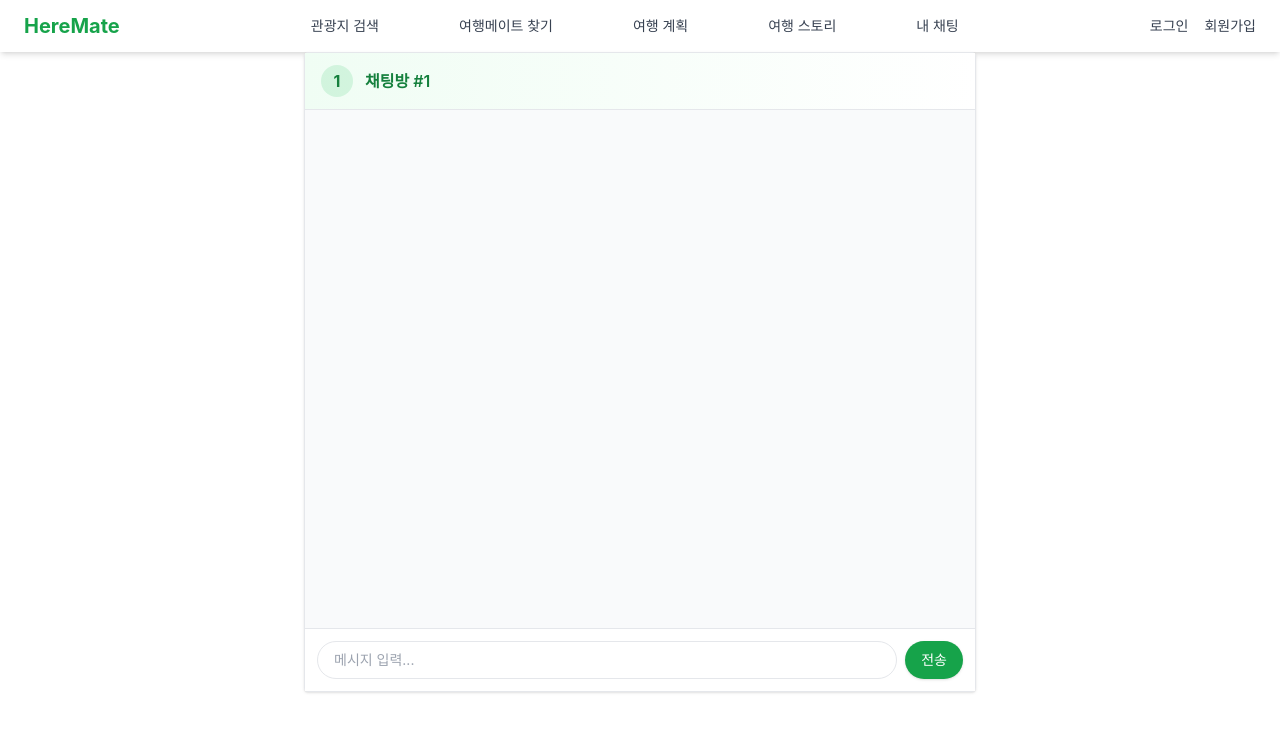
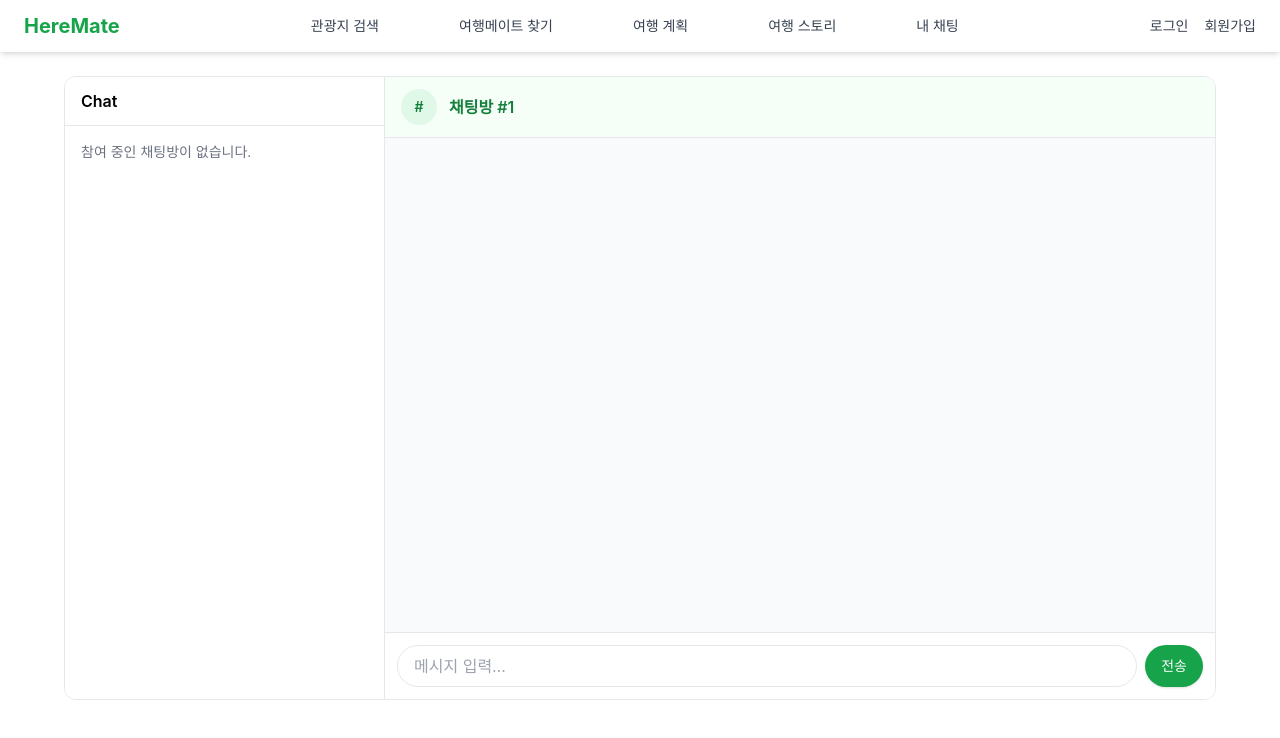
Before and after one commit to juhwi0208/Heremate, a React (Create React App) app in the folder client/: page /chat/1 in a window 1280 px wide. Shown: the top 738 px of the page. Built offline with nearby package versions, Linux system fonts and the light colour scheme; no server answers.

Commit message:
채팅탭 ui 수정

```diff
--- a/client/src/App.js
+++ b/client/src/App.js
@@ -24,6 +24,7 @@ import MateDetail from './features/mate/MateDetail';
 
 import ChatList from './features/chat/ChatList';
 import ChatRoom from './features/chat/ChatRoom';
+import ChatPage from './features/chat/ChatPage';
 
 import Recommend from './features/recommend/Recommend';
 
@@ -87,8 +88,9 @@ function App() {
         <Route path="/mate/:id" element={<MateDetail />} />
 
         {/* 채팅 */}
-        <Route path="/chat" element={<ChatList />} />
-        <Route path="/chat/:id" element={<ChatRoom />} />
+        <Route path="/chat" element={<ChatPage/>} />
+        <Route path="/chat/:id" element={<ChatPage />} />
+
 
         {/* 추천 */}
         <Route path="/recommend" element={<Recommend />} />
--- /dev/null
+++ b/client/src/features/chat/ChatPage.js
@@ -0,0 +1,82 @@
+// client/src/features/chat/ChatPage.js
+import React, { useEffect, useState } from 'react';
+import { useNavigate, useParams } from 'react-router-dom';
+import axios from '../../api/axiosInstance';
+import ChatSidebarList from './ChatSidebarList';
+import ChatRoom from './ChatRoom';
+
+export default function ChatPage() {
+  const navigate = useNavigate();
+  const { id: routeId } = useParams();
+  const [rooms, setRooms] = useState([]);
+  const [roomsLoading, setRoomsLoading] = useState(true);
+  const [currentId, setCurrentId] = useState(routeId || null);
+
+  useEffect(() => {
+    let alive = true;
+    (async () => {
+      try {
+        const { data } = await axios.get('/api/chats/rooms');
+        if (!alive) return;
+        setRooms(Array.isArray(data) ? data : []);
+        setRoomsLoading(false);
+      } catch (e) {
+        if (!alive) return;
+        console.error('채팅방 목록 로드 실패:', e);
+        setRooms([]);
+        setRoomsLoading(false);
+      }
+    })();
+    return () => { alive = false; };
+  }, []);
+
+  useEffect(() => {
+    // /chat/:id 면 해당 방을 열고, /chat 면 우측 비우기
+    if (routeId !== currentId) {
+      setCurrentId(routeId || null);
+    }
+  }, [routeId, currentId]);
+
+  const onSelect = (id) => {
+    const next = String(id);
+    setCurrentId(next);
+    navigate(`/chat/${next}`, { replace: false });
+  };
+
+  // 읽음 처리 후 사이드바 뱃지 0으로
+  const handleRead = (roomId) => {
+    setRooms(prev => prev.map(r => String(r.id) === String(roomId) ? { ...r, unread_count: 0 } : r));
+  };
+
+  const currentRoomMeta = rooms.find(r => String(r.id) === String(currentId));
+
+  return (
+    <div className="max-w-6xl mx-auto h-[78vh] mt-6 border rounded-xl overflow-hidden bg-white">
+      <div className="h-full grid grid-cols-[320px_1fr]">
+        <aside className="border-r bg-white">
+          <div className="px-4 py-3 border-b font-semibold">Chat</div>
+          <ChatSidebarList
+            rooms={rooms}
+            loading={roomsLoading}
+            selectedId={currentId}
+            onSelect={onSelect}
+          />
+        </aside>
+        <section className="h-full">
+          {currentId ? (
+            <ChatRoom
+              roomIdOverride={currentId}
+              embed
+              roomMeta={currentRoomMeta}
+              onRead={handleRead}
+            />
+          ) : (
+            <div className="h-full flex items-center justify-center text-gray-500">
+              왼쪽에서 채팅방을 선택하세요.
+            </div>
+          )}
+        </section>
+      </div>
+    </div>
+  );
+}
--- a/client/src/features/chat/ChatRoom.js
+++ b/client/src/features/chat/ChatRoom.js
@@ -6,15 +6,20 @@ import { jwtDecode } from 'jwt-decode';
 
 const SCROLL_THRESHOLD = 16; // 바닥 판정 여유(px)
 
-const formatKoreanDate = (iso) =>
-  new Date(iso).toLocaleDateString('ko-KR', {
-    year: 'numeric',
-    month: 'long',
-    day: 'numeric',
-  });
+export default function ChatRoom({ roomIdOverride, embed = false, roomMeta, onRead }) {
 
-export default function ChatRoom() {
-  const { id: roomId } = useParams();
+  const params = useParams();
+  const roomId = roomIdOverride ?? params.id;   // <- 우선순위
+  const pickTs = (m) => m?.sent_at || m?.created_at || null;
+  const toDate = (mOrIso) => {
+    const iso = typeof mOrIso === 'string' ? mOrIso : pickTs(mOrIso);
+    const d = iso ? new Date(iso) : null;
+    return d && !isNaN(d) ? d : null;
+  };
+  const formatDateKR = (mOrIso) => {
+    const d = toDate(mOrIso);
+    return d ? d.toLocaleDateString('ko-KR', { year: 'numeric', month: 'long', day: 'numeric' }) : '';
+  };
 
   const [msgs, setMsgs] = useState([]);
   const [text, setText] = useState('');
@@ -33,13 +38,18 @@ export default function ChatRoom() {
   const scrollTickingRef = useRef(false); // rAF 스로틀
 
   const token = localStorage.getItem('token');
-  const meId = token ? jwtDecode(token)?.id : null;
+  let meId = null;
+  if (token) {
+    try { meId = jwtDecode(token)?.id || null; } catch { meId = null; }
+  }
+  const isOtherInactive = !!(roomMeta && roomMeta.other_active === 0);
+  const avatar = roomMeta?.other_avatar_url || '';
+  const initial = roomMeta?.other_nickname?.slice(0,1)?.toUpperCase() || '#';
 
   // -------- 스크롤 유틸 --------
   const scrollToBottom = useCallback(() => {
     const el = listRef.current;
     if (!el) return;
-    el.style.scrollBehavior = 'auto'; // 전역 smooth 영향 차단
     el.scrollTop = el.scrollHeight;
   }, []);
 
@@ -68,16 +78,16 @@ export default function ChatRoom() {
     const merged = Array.from(map.values());
 
     merged.sort((a, b) => {
-      const ta = new Date(a.sent_at).getTime();
-      const tb = new Date(b.sent_at).getTime();
+      const ta = toDate(a)?.getTime() ?? 0;
+      const tb = toDate(b)?.getTime() ?? 0;
       if (ta !== tb) return ta - tb;
       return (a.id || 0) - (b.id || 0);
     });
-
     const added = merged.length - prev.length;
 
     const last = merged[merged.length - 1];
-    if (last?.sent_at) sinceRef.current = last.sent_at;
+    const lastIso = pickTs(last);
+    if (lastIso) sinceRef.current = lastIso;
 
     return { merged, added };
   }, []);
@@ -96,7 +106,7 @@ export default function ChatRoom() {
 
       const el = listRef.current;
       const prevTop = el ? el.scrollTop : 0;
-      const prevHeight = el ? el.scrollHeight : 0;
+
 
       setMsgs((prev) => {
         const { merged, added } = mergeMessages(prev, res.data);
@@ -108,26 +118,19 @@ export default function ChatRoom() {
 
         // 스크롤 유지/배너 처리
         if (el) {
-          if (computeIsAtBottom(el)) {
-            // 바닥이면 자연스럽게 최신 유지
+          const atBottomNow = computeIsAtBottom(el);
+          if (atBottomNow) {
             requestAnimationFrame(scrollToBottom);
+            setShowNewMsgBanner(false);
+            setUnreadCount(0);
           } else {
-            // 위로 스크롤 중: 배너 + 현재 위치 고정
             setShowNewMsgBanner(true);
             setUnreadCount((n) => n + added);
-
-            requestAnimationFrame(() => {
-              // 새 높이만큼 증가해도 기존 viewport 유지
-              const newHeight = el.scrollHeight;
-              const delta = newHeight - prevHeight;
-              // 일반적으로 아래에만 append 되므로 delta > 0일 때 그대로 유지해도 OK지만,
-              // 일부 브라우저 앵커링 대응으로 보정
-              el.scrollTop = prevTop; // 위치 복원
-              // 필요하면 아래처럼 보정치 더해도 됨:
-              // el.scrollTop = prevTop; // (append at bottom이면 prevTop 유지가 자연스러움)
-            });
+            requestAnimationFrame(() => { el.scrollTop = prevTop; });
           }
         }
+
+
 
         return merged;
       });
@@ -137,7 +140,8 @@ export default function ChatRoom() {
       setLoading(false);
       isFetchingRef.current = false;
     }
-  }, [roomId, token, mergeMessages, scrollToBottom]);
+  }, [roomId, mergeMessages, scrollToBottom]);
+
 
   // -------- 최초 로드 + 폴링 --------
   useEffect(() => {
@@ -153,7 +157,7 @@ export default function ChatRoom() {
       if (pollTimerRef.current) clearInterval(pollTimerRef.current);
       isFetchingRef.current = false;
     };
-  }, [roomId, token, fetchMsgs]);
+  }, [roomId, fetchMsgs]);
 
   // -------- 스크롤 리스너 (rAF 스로틀) --------
   useEffect(() => {
@@ -178,13 +182,12 @@ export default function ChatRoom() {
   // -------- 전송 --------
   const send = async () => {
     const content = text.trim();
-    if (!content) return;
+    if (!content || isOtherInactive) return;
 
     try {
       const res = await axios.post(`/api/chats/rooms/${roomId}/messages`, { content });
 
       setMsgs((prev) => {
-        const el = listRef.current;
         const { merged, added } = mergeMessages(prev, [res.data]);
         // 내가 보낸 건 바로 바닥 고정 + 배너 해제
         requestAnimationFrame(scrollToBottom);
@@ -203,7 +206,7 @@ export default function ChatRoom() {
   };
 
   const onKeyDown = (e) => {
-    if (e.key === 'Enter') {
+    if (e.key === 'Enter' && !e.shiftKey) {
       e.preventDefault();
       send();
     }
@@ -212,8 +215,13 @@ export default function ChatRoom() {
   // -------- 읽음 표시 --------
   useEffect(() => {
     if (!roomId) return;
-    axios.put(`/api/chats/rooms/${roomId}/read`).catch(() => {});
-  }, [roomId, msgs.length]);
+    (async () => {
+      try {
+        await axios.put(`/api/chats/rooms/${roomId}/read`);
+        onRead?.(roomId); // ← 사이드바 뱃지 0으로 즉시 반영
+      } catch {}
+    })();
+  }, [roomId, msgs.length, onRead]);
 
   // -------- 배너 클릭 --------
   const onBannerClick = () => {
@@ -223,13 +231,28 @@ export default function ChatRoom() {
   };
 
   return (
-    <div className="max-w-2xl mx-auto h-[80vh] flex flex-col border rounded shadow bg-white">
-      {/* 헤더 */}
-      <div className="px-4 py-3 border-b bg-gradient-to-r from-green-50 to-white flex items-center gap-3">
-        <div className="w-8 h-8 rounded-full bg-green-500/15 flex items-center justify-center text-green-700 font-bold">
-          {String(roomId).slice(-1)}
+    <div className={embed
+      ? "h-full flex flex-col bg-white"
+      : "max-w-2xl mx-auto h-[80vh] flex flex-col border rounded shadow bg-white"
+    }>
+      {/* 헤더: 상대 프로필 + 이름(닉네임 · 제목) + 지역·스타일 */}
+      <div className="px-4 py-3 border-b bg-green-50/60 flex items-center gap-3">
+        <div className="w-9 h-9 rounded-full bg-green-500/10 overflow-hidden flex items-center justify-center">
+          {avatar
+            ? <img src={avatar} alt="상대 프로필" className="w-full h-full object-cover" />
+            : <span className="text-green-700 font-semibold text-sm">{initial}</span>}
         </div>
-        <div className="font-semibold text-green-700">채팅방 #{roomId}</div>
+        <div className="min-w-0">
+          <div className="font-semibold text-green-700 truncate">
+            {roomMeta?.other_nickname || `채팅방 #${roomId}`}
+            {roomMeta?.post_title && <span className="ml-2 text-gray-500">· {roomMeta.post_title}</span>}
+          </div>
+          {(roomMeta?.post_location || roomMeta?.post_style) && (
+            <div className="text-xs text-gray-400 truncate">
+              {[roomMeta?.post_location, roomMeta?.post_style].filter(Boolean).join(' · ')}
+            </div>
+          )}
+        </div>
       </div>
 
       {/* 메시지 리스트 */}
@@ -252,16 +275,14 @@ export default function ChatRoom() {
           msgs.map((m, idx) => {
             const mine = meId && Number(m.sender_id) === Number(meId);
             const prev = msgs[idx - 1];
-            const isNewDay =
-              !prev ||
-              new Date(prev.sent_at).toDateString() !== new Date(m.sent_at).toDateString();
+            const isNewDay = !prev || (toDate(prev)?.toDateString() !== toDate(m)?.toDateString());
 
             return (
-              <React.Fragment key={m.id}>
+              <React.Fragment key={m.id ?? `${idx}-${pickTs(m) ?? 'na'}`}>
                 {isNewDay && (
                   <div className="flex justify-center my-2">
                     <span className="text-xs text-gray-500 bg-gray-200/80 px-3 py-1 rounded-full">
-                      {formatKoreanDate(m.sent_at)}
+                      {formatDateKR(m)}
                     </span>
                   </div>
                 )}
@@ -280,14 +301,9 @@ export default function ChatRoom() {
                       mine ? 'bg-green-200' : 'bg-white border'
                     }`}
                   >
-                    <p className="text-gray-800 whitespace-pre-wrap">{m.message}</p>
+                    <p className="text-gray-800 whitespace-pre-wrap">{m.content ?? m.message ?? ''}</p>
                     <div className="text-[11px] text-gray-400 mt-1">
-                      {m.sent_at
-                        ? new Date(m.sent_at).toLocaleTimeString([], {
-                            hour: '2-digit',
-                            minute: '2-digit',
-                          })
-                        : ''}
+                      { toDate(m)?.toLocaleTimeString([], { hour: '2-digit', minute: '2-digit' }) || '' }
                     </div>
                   </div>
                 </div>
@@ -296,6 +312,15 @@ export default function ChatRoom() {
           })
         )}
       </div>
+
+      {/* 탈퇴회원 안내 */}
+      {isOtherInactive && (
+        <div className="px-4 py-2 text-[13px] text-red-600 bg-red-50 border-t border-red-100">
+          탈퇴한 회원에게는 메시지를 보낼 수 없습니다.
+        </div>
+      )}
+
+
 
       {/* 새 메시지 배너 */}
       {showNewMsgBanner && !isAtBottom && (
@@ -331,15 +356,19 @@ export default function ChatRoom() {
       {/* 입력 */}
       <div className="border-t p-3 flex gap-2 sticky bottom-0 bg-white">
         <input
-          className="flex-1 border rounded-full px-4 py-2 text-sm focus:outline-none focus:ring-2 focus:ring-green-300"
-          placeholder="메시지 입력..."
+          type="text"
           value={text}
+          placeholder="메시지 입력…"
+          disabled={isOtherInactive}
+          className="flex-1 rounded-full border px-4 py-2 focus:outline-none focus:ring-2 focus:ring-green-200 disabled:bg-gray-100 disabled:text-gray-400"
           onChange={(e) => setText(e.target.value)}
           onKeyDown={onKeyDown}
         />
         <button
           onClick={send}
-          className="rounded-full px-4 py-2 bg-green-600 hover:bg-green-700 text-white text-sm shadow"
+          disabled={isOtherInactive}
+          className={`rounded-full px-4 py-2 text-white text-sm shadow
+                    ${isOtherInactive ? 'bg-gray-300 cursor-not-allowed' : 'bg-green-600 hover:bg-green-700'}`}
         >
           전송
         </button>
--- /dev/null
+++ b/client/src/features/chat/ChatSidebarList.js
@@ -0,0 +1,69 @@
+// client/src/features/chat/ChatSidebarList.js
+import React from 'react';
+
+export default function ChatSidebarList({ rooms = [], loading = false, selectedId, onSelect }) {
+  if (loading) {
+    return (
+      <div className="p-3 space-y-2">
+        <div className="h-12 bg-gray-100 animate-pulse rounded" />
+        <div className="h-12 bg-gray-100 animate-pulse rounded" />
+        <div className="h-12 bg-gray-100 animate-pulse rounded" />
+      </div>
+    );
+  }
+
+  if (!rooms.length) {
+    return <div className="p-4 text-sm text-gray-500">참여 중인 채팅방이 없습니다.</div>;
+  }
+
+  return (
+    <ul className="divide-y">
+      {rooms.map(r => {
+        const active = String(selectedId) === String(r.id);
+        const avatar = r.other_avatar_url || '';
+        const initial = r.other_nickname?.slice(0,1)?.toUpperCase() || '#';
+
+        return (
+          <li
+            key={r.id}
+            onClick={() => onSelect(r.id)}
+            className={`px-4 py-3 cursor-pointer hover:bg-gray-50 transition ${active ? 'bg-green-50' : ''}`}
+          >
+            <div className="flex items-center gap-3">
+              {/* 1) 동그라미 → 상대 프로필 이미지 */}
+              <div className="w-10 h-10 rounded-full bg-green-500/10 overflow-hidden flex items-center justify-center">
+                {avatar
+                  ? <img src={avatar} alt="상대 프로필" className="w-full h-full object-cover" />
+                  : <span className="text-green-700 font-semibold">{initial}</span>}
+              </div>
+
+              {/* 2) 이름(닉네임 · 게시글제목) */}
+              <div className="min-w-0 flex-1">
+                <div className="flex items-center gap-2">
+                  <span className="text-sm font-semibold text-gray-900 truncate">
+                    {r.other_nickname || `상대 사용자`}
+                  </span>
+                  {Number(r.unread_count) > 0 && (
+                    <span className="ml-auto min-w-5 h-5 px-2 inline-flex items-center justify-center text-white text-[11px] font-semibold bg-red-500 rounded-full">
+                      {r.unread_count}
+                    </span>
+                  )}
+                </div>
+                <div className="text-xs text-gray-500 truncate">
+                  {r.post_title ? r.post_title : (r.post_id ? `게시글 #${r.post_id}` : '개인 대화')}
+                </div>
+
+                {/* 4) 여행 지역/스타일 추가 표기 */}
+                {(r.post_location || r.post_style) && (
+                  <div className="text-[11px] text-gray-400 truncate mt-0.5">
+                    {[r.post_location, r.post_style].filter(Boolean).join(' · ')}
+                  </div>
+                )}
+              </div>
+            </div>
+          </li>
+        );
+      })}
+    </ul>
+  );
+}
```
Also changed, not shown: 2 other files (tests, documents, lock files or other folders).
